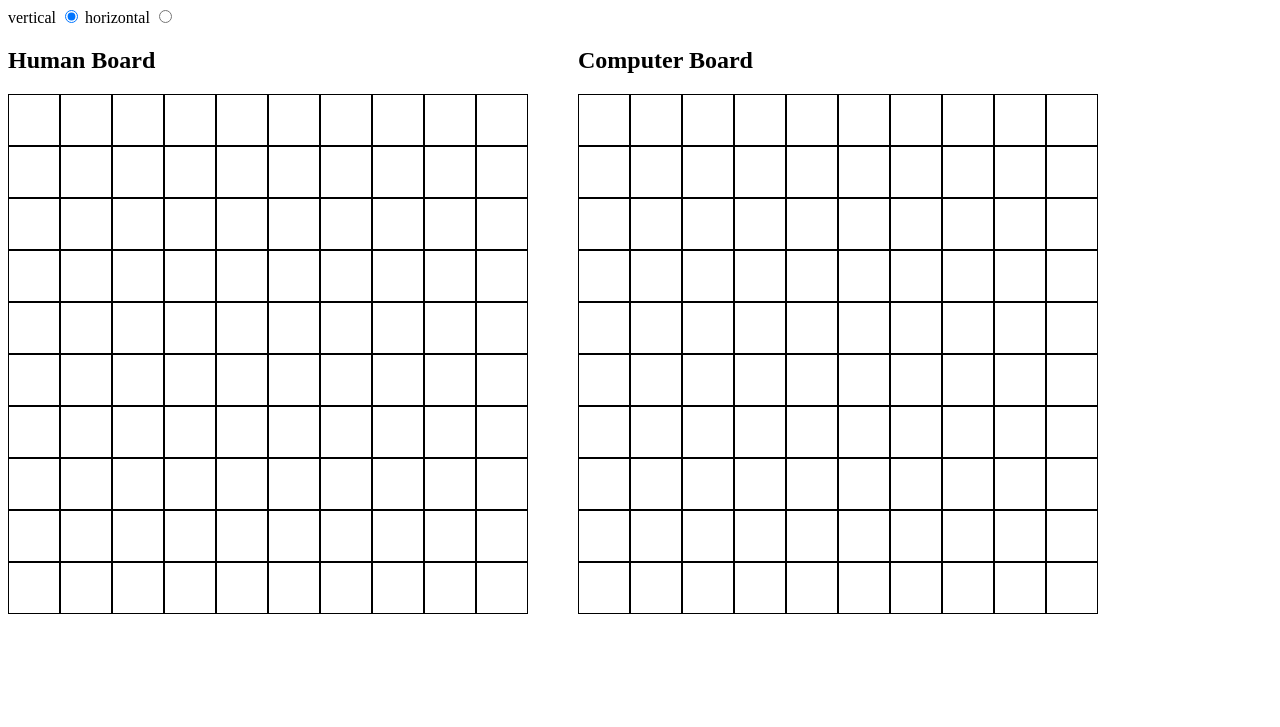
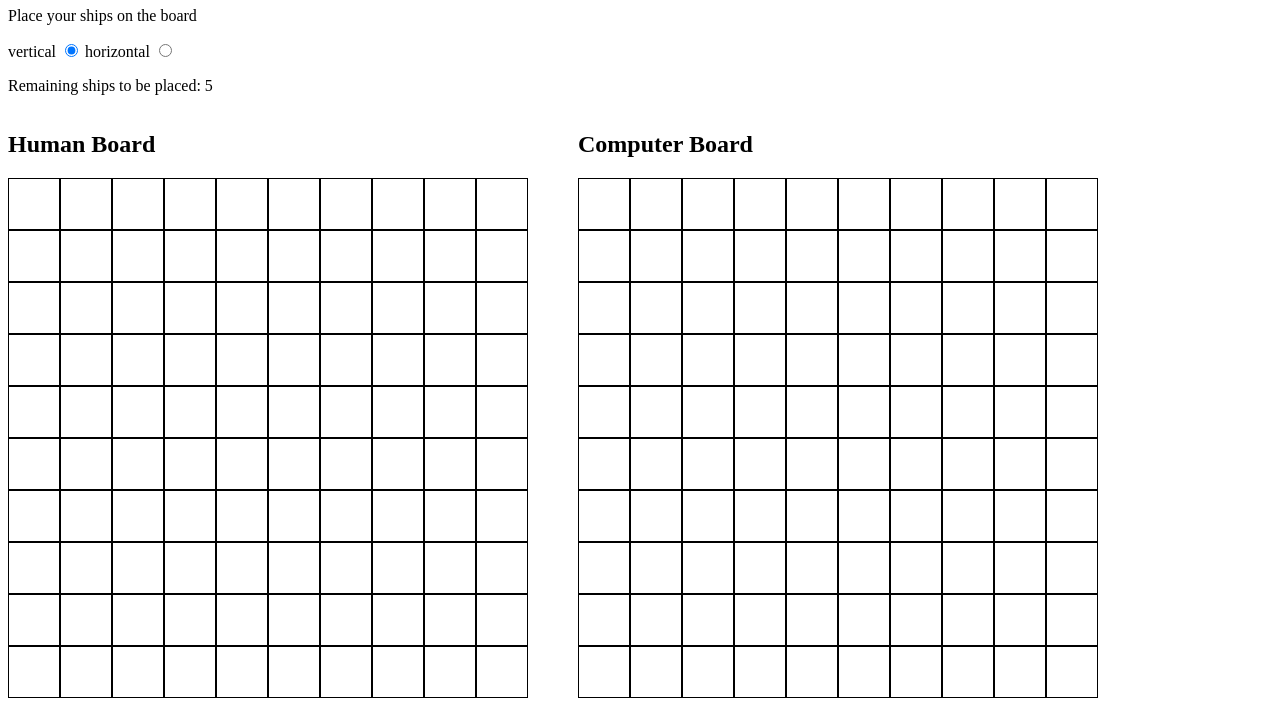
Before and after one commit to esteban90-dev/battleship, a website built with webpack: page dist/index.html in a window 1280 px wide. Shown: the part 73-800 px from the top of the page. Built offline with nearby package versions, Linux system fonts and the light colour scheme.

Commit message:
user sees prompts when placing ships

```diff
--- a/src/display.js
+++ b/src/display.js
@@ -5,6 +5,7 @@ const Display = function() {
   const computerStatus = document.querySelector('#computerStatus');
   const verticalButton = document.querySelector('#vertical');
   const horizontalButton = document.querySelector('#horizontal');
+  const pShipsRemaining = document.querySelector('#shipsRemaining');
   let nextPlacementSize;
   let orientation = activeOrientation();
 
@@ -263,7 +264,11 @@ const Display = function() {
     nextPlacementSize = size;
   }
 
-  return { bindHumanGridButtonsForPlacement, bindComputerGridButtonsForAttack, renderHumanBoard, renderComputerBoard, renderStatuses, renderWinner, setNextPlacementSize }
+  function renderRemainingPlacements() {
+    pShipsRemaining.innerHTML = `Remaining ships to be placed: ${nextPlacementSize}`;
+  }
+
+  return { bindHumanGridButtonsForPlacement, bindComputerGridButtonsForAttack, renderHumanBoard, renderComputerBoard, renderStatuses, renderWinner, setNextPlacementSize, renderRemainingPlacements }
 }
 
 export default Display;
--- a/src/game-controller.js
+++ b/src/game-controller.js
@@ -25,6 +25,7 @@ const GameController = function(ComputerPlayer, HumanBoard, Display) {
     display.renderComputerBoard(computerPlayer.getBoard().print());
     display.setNextPlacementSize(humanBoard.getNextPlacement());
     display.bindHumanGridButtonsForPlacement(testPlacement, receivePlacement);
+    display.renderRemainingPlacements();
   }
 
   function receivePlacement(coordinates) {
@@ -32,13 +33,13 @@ const GameController = function(ComputerPlayer, HumanBoard, Display) {
     const humanShipCoordinates = humanBoard.getShips().map(entry => entry.coordinates);
     display.renderHumanBoard(humanBoard.print(), humanShipCoordinates);
     display.setNextPlacementSize(humanBoard.getNextPlacement());
+    display.renderRemainingPlacements();
     if (!humanBoard.areAllShipsPlaced()) {
       display.bindHumanGridButtonsForPlacement(testPlacement, receivePlacement);
     }
   }
 
   function testPlacement(coordinates) {
-    console.log("testing coordinates: " + coordinates);
     return humanBoard.isValidPlacement(coordinates);
   }
 
```
Also changed, not shown: dist/index.html, dist/scripts/main.js.
